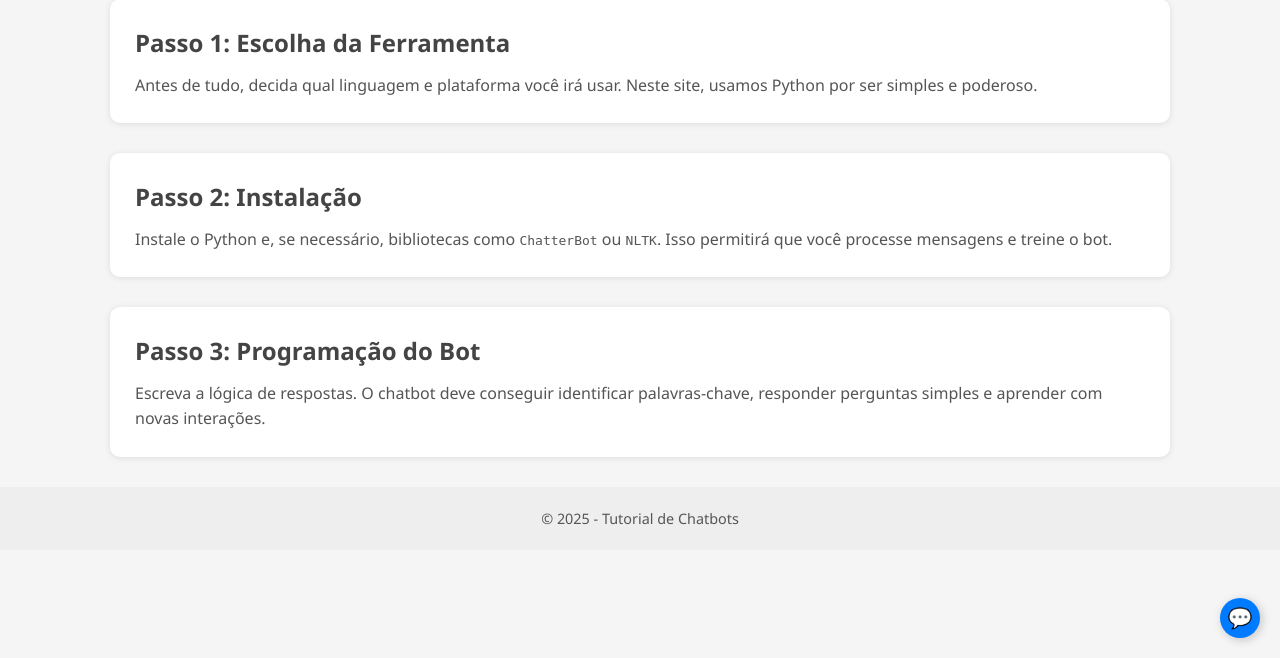
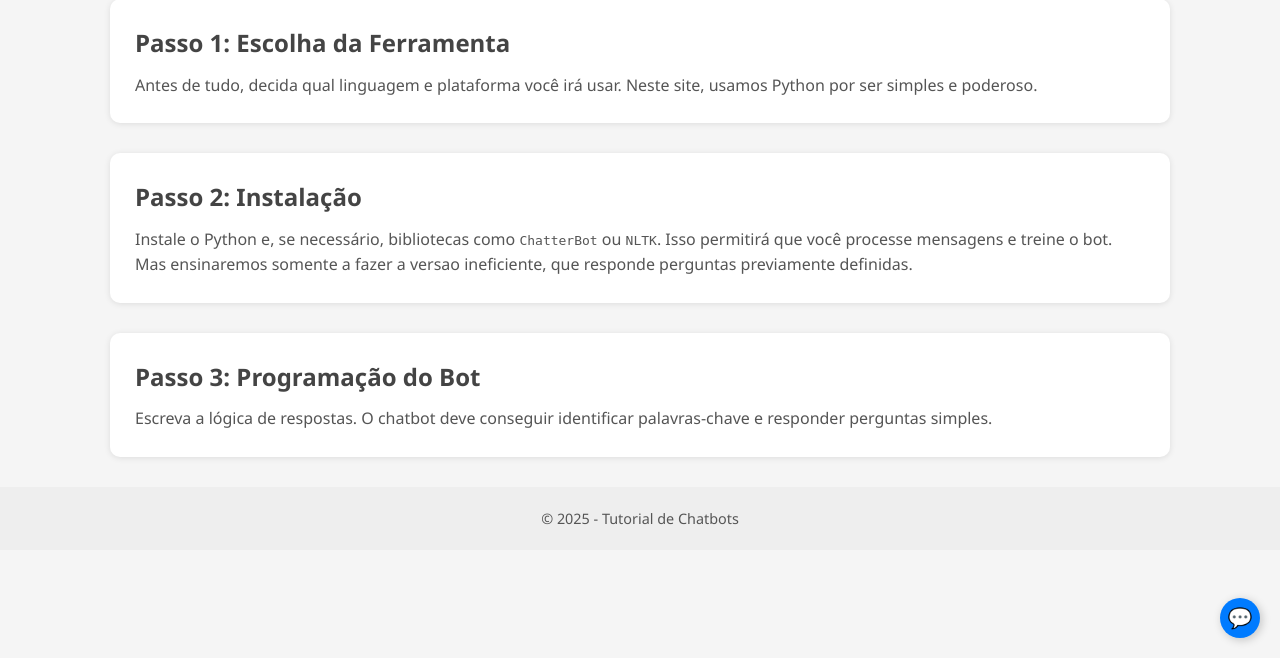
Before and after one commit to KYOGRE-LS/app, a Flask app: page / in a window 1280 px wide. Shown: the part 142-800 px from the top of the page. Run offline with Flask 3, Linux system fonts and the light colour scheme.

Commit message:
Update index.html

```diff
--- a/templates/index.html
+++ b/templates/index.html
@@ -39,12 +39,13 @@
 
     <section class="step">
       <h2>Passo 2: Instalação</h2>
-      <p>Instale o Python e, se necessário, bibliotecas como <code>ChatterBot</code> ou <code>NLTK</code>. Isso permitirá que você processe mensagens e treine o bot.</p>
+      <p>Instale o Python e, se necessário, bibliotecas como <code>ChatterBot</code> ou <code>NLTK</code>. Isso permitirá que você processe mensagens e treine o bot. Mas
+      ensinaremos somente a fazer a versao ineficiente, que responde perguntas previamente definidas.</p>
     </section>
 
     <section class="step">
       <h2>Passo 3: Programação do Bot</h2>
-      <p>Escreva a lógica de respostas. O chatbot deve conseguir identificar palavras-chave, responder perguntas simples e aprender com novas interações.</p>
+      <p>Escreva a lógica de respostas. O chatbot deve conseguir identificar palavras-chave e responder perguntas simples.</p>
     </section>
 
   </main>
```
